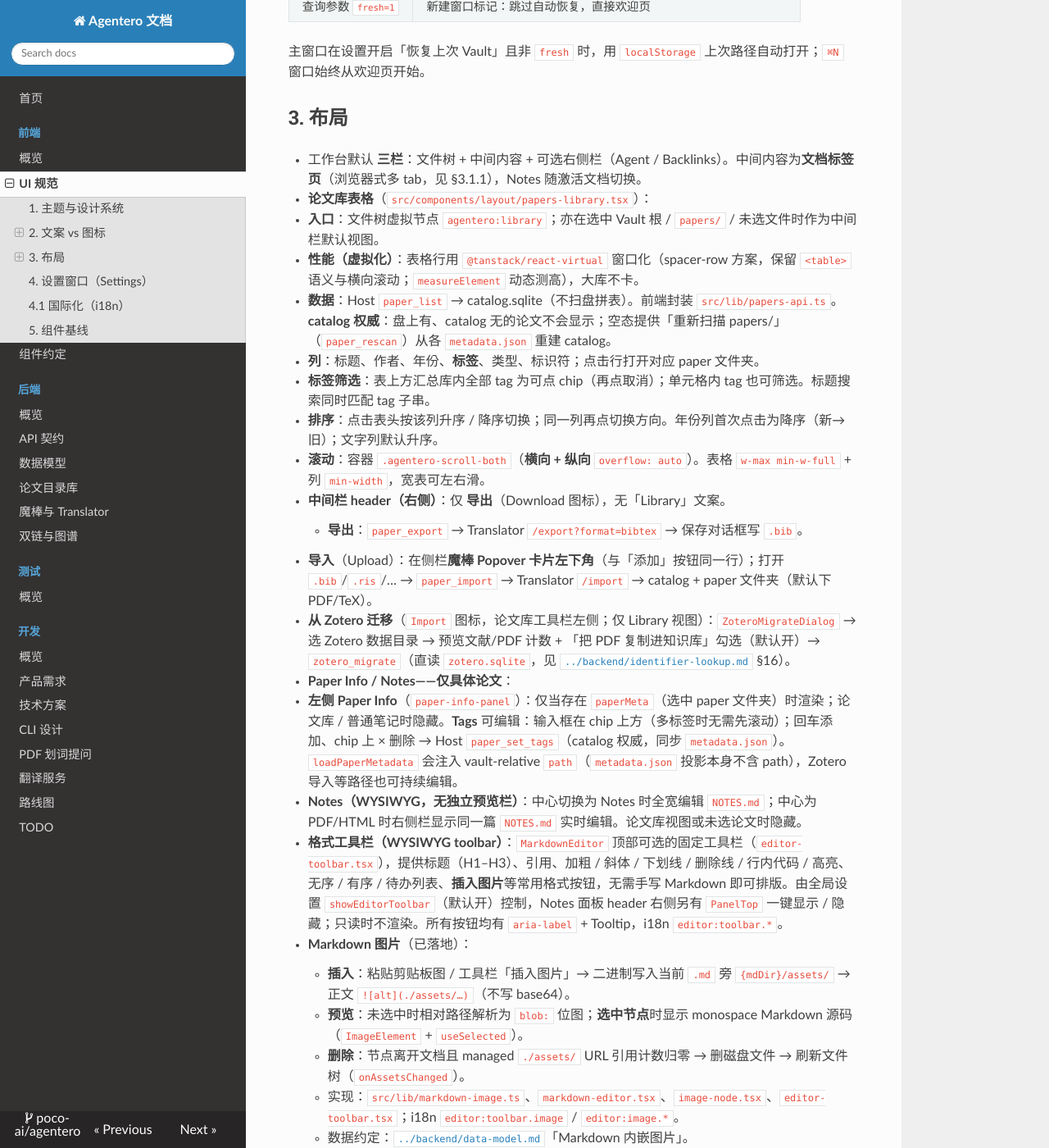
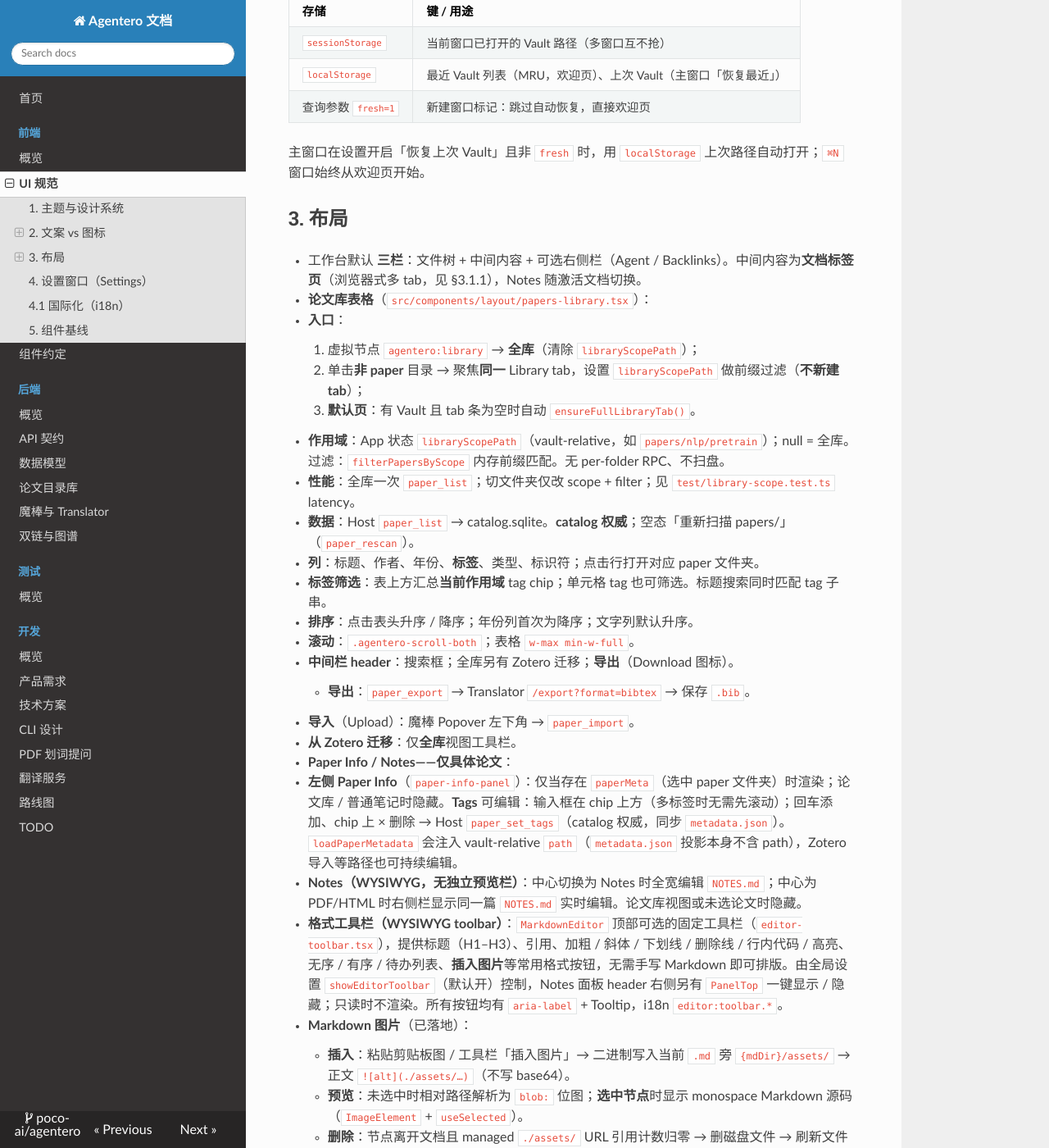
Before and after one commit to July-h5kf3/Agentero, an MkDocs documentation site: the page built from docs/frontend/ui.md, in a window 1280 px wide and 1400 px high, scrolled down 4718 px. Shown: the whole window at 82% size. Built offline with MkDocs 1.6.1, drawn with Linux system fonts in a browser that asks for light colours; nearby versions of some CDN libraries; some of the changed text lies outside the part shown.

Commit message:
docs: document library default page and folder-scoped filter
Sync AGENTS, UI, roadmap, and todo with default Library page and in-place
org-folder scoping (no per-folder tabs).

```diff
--- a/docs/development/roadmap.md
+++ b/docs/development/roadmap.md
@@ -18,7 +18,7 @@
 | V0.3 Agent 工作流（BYOA） | 🟡 进行中 | 通用 ACP Client（OpenCode、Gemini、Claude、Qoder、Grok、自定义）+ Codex 原生 App Server thread/history；**paper-reader 精读**（入库/单篇 Download **自动** + 文件树 Zap 手动；catalog `is_read`）；**全局权限模式**（设置 → Agent：受限 / 自动批准）；模型收藏；其它内置工作流、逐项权限确认 UI、写入草稿确认仍待。 |
 | V0.4 双链、反链与图谱 | ✅ 基本完成 | 反链、预览双链跳转、缺失目标创建、Graph 与 `graph_get_graph` 已落地；`[[` 补全 / Plate 内联节点可后续增强。 |
 | V0.5 Importer 架构与本地 PDF 入库 | 🟡 本地 PDF 入库已落地 | **本地 PDF 导入**（魔棒弹层多选 → 复制 PDF + catalog + liteparse `PAPER.md`）已落地；Importer trait 抽象、拖拽导入、DOI 识别、PdfParser（MinerU）仍在规划。 |
-| V0.6 工作区标签页与分屏 | 🟡 标签页已完成 | **文档标签页已落地**（标题栏多 tab、常驻挂载、`⌘W` 先关 tab 再关窗）；**分屏（split）仍待**；与左右侧栏 collapsible 共存。 |
+| V0.6 工作区标签页与分屏 | 🟡 标签页已完成 | **文档标签页 + 默认全库 + 文件夹作用域库已落地**；**分屏（split）仍待**；与左右侧栏 collapsible 共存。 |
 | V0.7 引用关系与 Connected Papers | ⏳ 待实现 | 文内引用 hover → 右侧 Paper Info；引用图 / Connected-Papers 式探索；配套 Agent 工作流。 |
 | **CLI（headless Vault 接口）** | ✅ MVP | 设计见 [`cli.md`](cli.md)；代码 **`cli/`** + workspace；path 依赖 `agentero_lib`；`vault`/`tree`/`paper`/`import`/`export`/`config`；**无 BYOA**；`cargo build -p agentero-cli`。graph/doctor 仍待 P1。 |
 | **Vault 采纳 / 现有文件夹整理** | ⏳ 待设计 | 打开非标准或半结构目录时 **自动发现与改造** 为 Agentero Vault（脚手架 + catalog + paper 单元识别）；**编程路径**（确定性扫描/迁移）与 **Skill + Agent 路径** 均可；不静默覆盖用户文件。 |
@@ -48,6 +48,8 @@
 - [x] **PDF 阅读操作**：页码导航；**适应宽度 / 适应整页**；真实 scale 重渲染 + 放大后平移；**大纲**；**⌘F 查找**；**平滑划词覆盖层**；**沉浸式阅读**（全屏 + 限宽居中）；**标注面板**（高亮总览·改色·导出 NOTES）。
 - [x] 侧边栏折叠、标题栏快捷按钮、Settings；左右侧栏 **常驻 collapsible + preserve-pixel-size**。
 - [x] 论文库表格：`agentero:library`、`paper_list`、表头排序、**tags 筛选**、**Rescan**（`paper_rescan`）、双向滚动。
+- [x] **论文库默认页**：关光文档 tab 后回到全库；仅剩全库时 `⌘W` 关窗。
+- [x] **文件夹作用域库**：单击非 paper 目录 → 同 Library 表，`path` 前缀过滤内存 `libraryPapers`。
 - [x] Paper Info / Notes 仅具体论文；Paper Info **Tags** 可编辑。
 - [x] 后台任务条（含 paper-reader；hover 实色）；**全局错误 Toast**。
 - [x] **Vault 文件监听**（`notify` → `vault:file-changed`）：外部/Agent 改盘自动重载打开的 Markdown 与文件树。
@@ -59,6 +61,7 @@
 - [x] 重启应用后可以回到最近使用的 Vault（设置开启时）。
 - [x] `⌘N` 打开的新窗口不自动占用上一窗口的 Vault，欢迎页可点最近路径。
 - [x] 打开 Vault 后可在 Library 视图看到 catalog 中的论文列表。
+- [x] 关光文档 tab 后中间栏为全库 Library；点组织文件夹只显示该路径下论文且不重新 `paper_list`。
 
 后续 TODO：
 
@@ -217,7 +220,7 @@
 
 现状对照：
 
-- **标签页已落地**（浏览器式多 tab，常驻挂载）：中间区可同时打开 Library / PDF / HTML / Markdown 多个文档，切换保留 PDF 滚动/缩放与编辑器状态。**分屏（split）仍待实现**。
+- **标签页 + 默认全库 + 文件夹作用域库已落地**。**分屏（split）仍待实现**。
 - 左右侧栏已是常驻 collapsible（`preserve-pixel-size`）；Agent 禅模式是全屏 Agent，不是编辑区分屏。
 - Agent 面板内部已有 **会话标签**（多 session），与「文档标签页」是不同概念。
 
@@ -225,14 +228,17 @@
 
 - [x] **文档标签栏**：打开 paper / Markdown / PDF / HTML / Library 时在标题栏（与禅模式图标同行）以 tab 呈现，可关闭、切换、拖拽重排。（`src/components/layout/document-tab-bar.tsx`、`src/lib/tabs.ts`）
 - [x] **标签状态**：每 tab 常驻挂载，保留滚动位置、PDF 缩放、视图模式；Markdown/NOTES 自动保存（debounce + 卸载 flush），关闭不丢内容。
+- [x] **默认页 = 全库 Library**：`ensureFullLibraryTab`；仅剩全库时 `⌘W` 关窗。
+- [x] **文件夹作用域库**：非 paper 目录 → `filterPapersByScope` 内存前缀过滤。
 - [ ] **分屏（split）**：水平或垂直拆成 2 格（MVP 可先 2 格；后续可扩展 3–4 格），每格独立 tab 栈或共享 tab 池。
-- [x] **快捷键**：关闭 tab `⌘W`（无 tab 时关窗口）、下一/上一 tab `⌥⌘→ / ⌥⌘←`；分屏快捷键随 split 一并补。
+- [x] **快捷键**：关闭 tab `⌘W`（仅剩全库关窗）、下一/上一 tab `⌥⌘→ / ⌥⌘←`；分屏快捷键随 split 一并补。
 - [x] **与文件树联动**：树选中 / Library / Graph / Backlinks / wiki 跳转统一走 `openTab`；同一路径已开则聚焦其 tab。
 - [x] **多窗口兼容**：`⌘N` 窗口各自有独立 tab 集（`agentero-open-tabs` 按窗口 localStorage 恢复）。
 
 验收标准：
 
 - [x] 可同时打开至少 3 个文档标签并在其间切换而不丢滚动位置。
+- [x] 关光文档 tab 后中间栏为全库；点组织文件夹只看到该路径下论文且不重新 `paper_list`。
 - [ ] 分屏下左格读 PDF、右格写 `NOTES.md`（或两篇 paper 并排）可用。
 - [x] 关闭 Vault / 关窗不损坏磁盘文件；tab 布局可恢复（localStorage）。
 
--- a/docs/frontend/ui.md
+++ b/docs/frontend/ui.md
@@ -32,7 +32,8 @@
 - **默认展开**：打开 Vault 时**只**展开 `papers/` 及其**一级**子目录（组织文件夹），其余（`notes/`、更深层 org 等）默认折叠；paper 文件夹始终作叶子、不展开。树刷新**不**重置用户展开状态。
 - **选中同步 / 定位**：激活文档变化时（切换标签、从 Library 打开 paper、打开图片或其他文件、**魔棒 / 本地 PDF 入库完成后 `openPaper`**），树将高亮对应行（paper 内任意文件 → 该 paper 叶子；其它路径 → 自身或最近祖先），**自动展开祖先文件夹**并 `scrollToIndex`（`align: "center"`）滚入视口。树刷新后若目标行尚未出现在拍平行中，会重新展开祖先再滚一次（覆盖入库刚写入磁盘的竞态）。
 - **Paper 行标签**（展示用，不改磁盘名）：默认 **标题 · 作者**（catalog `title` / `authors`）；设置 → **通用 → 文件树论文显示** 可选：`标题 · 作者` / `标题` / `作者 (年份) · 标题` / `文件夹名`。无元数据时回退文件夹名。实现：`formatPaperTreeLabel`（`src/lib/paper-metadata.ts`），偏好 `paperTreeLabelMode`（`agentero-settings`）。
-- **虚拟节点 Library**：树顶固定一项 **Library / 论文库**（路径常量 `agentero:library`，非真实目录、不写盘）。图标 `Library`。选中后中间栏显示论文库表格（见 §3）。空 Vault 时仍显示该节点。
+- **虚拟节点 Library**：树顶固定一项 **Library / 论文库**（路径常量 `agentero:library`，非真实目录、不写盘）。图标 `Library`。选中后中间栏显示**全库**论文表格（见 §3）。空 Vault 时仍显示该节点。
+- **组织文件夹 → 作用域论文库**：单击**非 paper** 目录（如 `papers/`、`papers/nlp/`、`papers/nlp/pretrain`）时 **同时**：(1) 树内展开/折叠子节点；(2) **同一** Library 标签页（`agentero:library`）就地按路径前缀筛选，**不**为文件夹新建 tab。点顶栏 Library 虚拟节点清除筛选回全库。**paper 文件夹**仍打开该篇 PDF/Notes（叶子、不展开）。
 - **虚拟节点 Recycle Bin**：紧挨 **Library** 下方固定一项 **Recycle Bin / 回收站**（路径常量 `agentero:trash`，非真实目录、不写盘）。图标 `Trash2`。选中后中间栏显示回收站视图（见「删除」）。空 Vault 时仍显示该节点。
 - **Library 行 Download**：当库内**任一** paper 资源不完整时，Library 标题右侧显示 Download；点击**批量** `paper_download_assets`。
 - **Paper 行 Download**：下列任一成立即显示，hover 列出原因：
@@ -133,17 +134,21 @@
 
 - 工作台默认 **三栏**：文件树 + 中间内容 + 可选右侧栏（Agent / Backlinks）。中间内容为**文档标签页**（浏览器式多 tab，见 §3.1.1），Notes 随激活文档切换。
 - **论文库表格**（`src/components/layout/papers-library.tsx`）：
-  - **入口**：文件树虚拟节点 `agentero:library`；亦在选中 Vault 根 / `papers/` / 未选文件时作为中间栏默认视图。
-  - **性能（虚拟化）**：表格行用 `@tanstack/react-virtual` 窗口化（spacer-row 方案，保留 `<table>` 语义与横向滚动；`measureElement` 动态测高），大库不卡。
-  - **数据**：Host `paper_list` → catalog.sqlite（不扫盘拼表）。前端封装 `src/lib/papers-api.ts`。**catalog 权威**：盘上有、catalog 无的论文不会显示；空态提供「重新扫描 papers/」（`paper_rescan`）从各 `metadata.json` 重建 catalog。
+  - **入口**：
+    1. 虚拟节点 `agentero:library` → **全库**（清除 `libraryScopePath`）；
+    2. 单击**非 paper** 目录 → 聚焦**同一** Library tab，设置 `libraryScopePath` 做前缀过滤（**不新建 tab**）；
+    3. **默认页**：有 Vault 且 tab 条为空时自动 `ensureFullLibraryTab()`。
+  - **作用域**：App 状态 `libraryScopePath`（vault-relative，如 `papers/nlp/pretrain`）；null = 全库。过滤：`filterPapersByScope` 内存前缀匹配。无 per-folder RPC、不扫盘。
+  - **性能**：全库一次 `paper_list`；切文件夹仅改 scope + filter；见 `test/library-scope.test.ts` latency。
+  - **数据**：Host `paper_list` → catalog.sqlite。**catalog 权威**；空态「重新扫描 papers/」（`paper_rescan`）。
   - **列**：标题、作者、年份、**标签**、类型、标识符；点击行打开对应 paper 文件夹。
-  - **标签筛选**：表上方汇总库内全部 tag 为可点 chip（再点取消）；单元格内 tag 也可筛选。标题搜索同时匹配 tag 子串。
-  - **排序**：点击表头按该列升序 / 降序切换；同一列再点切换方向。年份列首次点击为降序（新→旧）；文字列默认升序。
-  - **滚动**：容器 `.agentero-scroll-both`（**横向 + 纵向** `overflow: auto`）。表格 `w-max min-w-full` + 列 `min-width`，宽表可左右滑。
-  - **中间栏 header（右侧）**：仅 **导出**（Download 图标），无「Library」文案。
-    - **导出**：`paper_export` → Translator `/export?format=bibtex` → 保存对话框写 `.bib`。
-  - **导入**（Upload）：在侧栏**魔棒 Popover 卡片左下角**（与「添加」按钮同一行）；打开 `.bib`/`.ris`/… → `paper_import` → Translator `/import` → catalog + paper 文件夹（默认下 PDF/TeX）。
-  - **从 Zotero 迁移**（`Import` 图标，论文库工具栏左侧；仅 Library 视图）：`ZoteroMigrateDialog` → 选 Zotero 数据目录 → 预览文献/PDF 计数 + 「把 PDF 复制进知识库」勾选（默认开）→ `zotero_migrate`（直读 `zotero.sqlite`，见 [`../backend/identifier-lookup.md`](../backend/identifier-lookup.md) §16）。
+  - **标签筛选**：表上方汇总**当前作用域** tag chip；单元格 tag 也可筛选。标题搜索同时匹配 tag 子串。
+  - **排序**：点击表头升序 / 降序；年份列首次为降序；文字列默认升序。
+  - **滚动**：`.agentero-scroll-both`；表格 `w-max min-w-full`。
+  - **中间栏 header**：搜索框；全库另有 Zotero 迁移；**导出**（Download 图标）。
+    - **导出**：`paper_export` → Translator `/export?format=bibtex` → 保存 `.bib`。
+  - **导入**（Upload）：魔棒 Popover 左下角 → `paper_import`。
+  - **从 Zotero 迁移**：仅**全库**视图工具栏。
 - **Paper Info / Notes——仅具体论文**：
   - **左侧 Paper Info**（`paper-info-panel`）：仅当存在 `paperMeta`（选中 paper 文件夹）时渲染；论文库 / 普通笔记时隐藏。**Tags** 可编辑：输入框在 chip 上方（多标签时无需先滚动）；回车添加、chip 上 × 删除 → Host `paper_set_tags`（catalog 权威，同步 `metadata.json`）。`loadPaperMetadata` 会注入 vault-relative `path`（`metadata.json` 投影本身不含 path），Zotero 导入等路径也可持续编辑。
   - **Notes（WYSIWYG，无独立预览栏）**：中心切换为 Notes 时全宽编辑 `NOTES.md`；中心为 PDF/HTML 时右侧栏显示同一篇 `NOTES.md` 实时编辑。论文库视图或未选论文时隐藏。
@@ -231,7 +236,7 @@
 | `⌘1` | 聚焦侧边栏 | 分区焦点（Mail 等） |
 | `⌘2` | 聚焦编辑器 | |
 | `⌘3` | 聚焦 Notes（`focusNotes`；论文 PDF/HTML 侧栏 Notes） | |
-| `⌘W` | 关闭当前标签 / 窗口（`closeTab`） | 有打开标签时逐个关闭当前标签；无标签时关闭当前窗口（File → Close 同源） |
+| `⌘W` | 关闭当前标签 / 窗口（`closeTab`） | 仅剩全库 Library 时关窗；否则关当前 tab，关空后自动全库（File → Close 同源） |
 | `⌥⌘→` / `⌥⌘←` | 下一 / 上一标签（`nextTab` / `prevTab`） | 在打开的文档标签间循环 |
 | `⌘L` | 显示 / 隐藏右侧栏 | Agent / Backlinks（含 Graph） |
 | `⌥⌘Z` | Agent 禅模式 | 全屏仅 Agent 对话（quest / Agents Window 心智）；再按退出；`toggleAgentZen` |
@@ -252,10 +257,14 @@
 
 **浏览器式文档标签页**（`src/components/layout/document-tab-bar.tsx`、模型 `src/lib/tabs.ts`）位于**窗口标题栏**（与禅模式 Focus 图标同行）：
 
-- **多 tab**：paper / Markdown / PDF / HTML / Library 各占一个 tab，可切换、关闭（`X` / 中键 / `⌘W`）、拖拽重排；同一路径已开则聚焦其 tab（不重复打开）。无标签时再按 `⌘W` 关闭窗口。
-- **常驻挂载**：每个 tab 的内容组件保持 mounted（非激活 `hidden`），切换瞬时并保留 **PDF 滚动位置/缩放** 与编辑器状态。PDF 多篇同开会同时占用内存（符合浏览器式取舍）。
-- **状态派生**：`activeTab` 驱动 `selectedPath` / `centerMode` / `paperMeta` / Notes；文件树选中与「新建父目录」上下文用独立的 `treeSelectedPath`（跟随激活文档，folder 新建时可指向文件夹）。激活路径变化时左侧树会展开祖先并滚到对应行（见 §2.1）。
-- **持久化**：`agentero-open-tabs`（`{tabs:[{path,mode}], activeIndex}`）按窗口保存，重开窗口恢复 tab 集与激活项；`⌘N` 各窗口独立。
+- **多 tab**：paper / Markdown / PDF / HTML / **Library（全库或文件夹作用域）** 各占一个 tab，可切换、关闭（`X` / 中键 / `⌘W`）、拖拽重排；同一路径已开则聚焦其 tab。
+- **默认页 = 全库 Library**：
+  - 打开 Vault 无持久化 tab → `ensureFullLibraryTab()`。
+  - 关 tab 后列表为空 → 自动打开全库（无「无标签」空态）。
+  - **`⌘W` / tab X**：仅剩全库 `agentero:library` 时**关窗**；否则关当前 tab，关空后回全库。
+- **常驻挂载**：每个 tab 保持 mounted（非激活 `hidden`）；切换保留 PDF 滚动/缩放与编辑器状态。作用域 / 全库共用 `libraryPapers` 缓存。
+- **状态派生**：`activeTab` 驱动路径 / 模式 / Notes；作用域 Library 的 `path` 为文件夹绝对路径，树高亮该组织夹。
+- **持久化**：`agentero-open-tabs` 按窗口保存；全库与作用域 path 均可恢复。
 - **NOTES 编辑器**：每篇 paper 的 `NOTES.md` 编辑器也按 tab 常驻挂载在右侧 Notes 栏；paper-reader / download 写回后按路径 reseed 对应 tab。
 - **外部/Agent 改动自动重载**：Host `notify` 监听 Vault，发 `vault:file-changed`（`src/lib/fs-watch.ts`、`App.tsx` 的 `applyDiskChange`）。打开中的 `.md`/`NOTES.md` 若磁盘内容与当前 seed 不同：**无未存改动时**从盘重载（key bump 重挂载）；**有未存改动时不静默覆盖**，弹 toast（`diskConflict`，操作「载入磁盘版」；忽略则保留本地改动）；内容相等即判定为自身 autosave 回声、跳过；重载期内 `reseedGuardRef` 阻止旧实例卸载 flush 覆盖新盘内容。结构性变更（create/remove/rename）去抖刷新文件树；纯 `modify` 不刷新树。
 
@@ -354,7 +363,7 @@ paper-reader 精读工作流与 Composer 共用这套规则，避免把 Codex
 - **Appearance**：主题、**语言（跟随系统 / English / 简体中文）**、编辑字号、行号、**格式工具栏**（`showEditorToolbar`，控制 Markdown/Notes 编辑器顶部的 WYSIWYG 工具栏，默认开）。
 - **Agent**（BYOA，非模型 BYOK 表单）：
   - 总开关。
-  - **Common agents** 目录表：名称与 badge 组留距；badge 组内紧凑（已安装 / 未安装 + ACP ready/failed/not-probed + adapter missing）；未安装整行置灰；默认 Agent 右侧对勾（无 default 徽章）。打开页自动 scan + 并行 Probe；Refresh 可再跑。表下小字：ACP 失败时可试代理。代理开关不因 Probe busy 禁用；改代理只持久化 + scan。
+  - **Common agents** 目录表：名称与 badge 组留距；badge 组内紧凑（安装列固定槽：已安装 / 未安装；ACP 列仅 ready/failed/not-probed，不把 missing 显示成「未安装」；+ adapter missing）；未安装整行置灰；默认 Agent 右侧对勾。打开页自动 scan + 并行 Probe；Refresh 可再跑。表下小字：ACP 失败时可试代理。代理开关不因 Probe busy 禁用；改代理只持久化 + scan。
   - **Claude**：`detect` 用本机 `claude`（Claude Code）；ACP 入口为 `claude-agent-acp`。若已装 Claude Code 但缺适配器，显示 **ACP adapter missing** 徽章 + **Install ACP** 小按钮 → Host `agent_open_install_terminal` 打开系统终端，展示 `npm i -g @agentclientprotocol/claude-agent-acp`，**等待用户按 Enter 才执行**（不静默安装）。装完后用户点 Refresh 再 Probe。
   - 顶部 **Refresh**（Rescan + Probe）；**Use default** 纯文字（无 icon）。
   - Custom 区：添加任意 ACP command/args。
```
Also changed, not shown: AGENTS.md (+3 -3 lines), docs/development/todo.md (+7 -1 lines).
